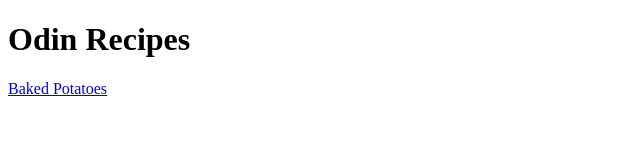
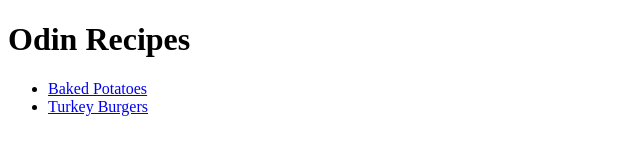
Before and after one commit to MaxwellBlander/odin-recipes, a plain HTML site: page index.html in a window 1280 px wide. Shown: the whole page, without its empty margins (0-640 px from the left). Drawn offline with Linux system fonts and the light colour scheme.

Commit message:
index.html

```diff
--- a/index.html
+++ b/index.html
@@ -7,7 +7,9 @@
 </head>
 <body>
     <h1>Odin Recipes</h1>
-
-    <a href="recipes/baked-potatoes.html">Baked Potatoes</a>
+    <ul>
+    <li><a href="recipes/baked-potatoes.html">Baked Potatoes</a></li>
+    <li><a href="recipes/turkey-burgers.html">Turkey Burgers</a></li>
+    </ul>
 </body>
 </html>
```
